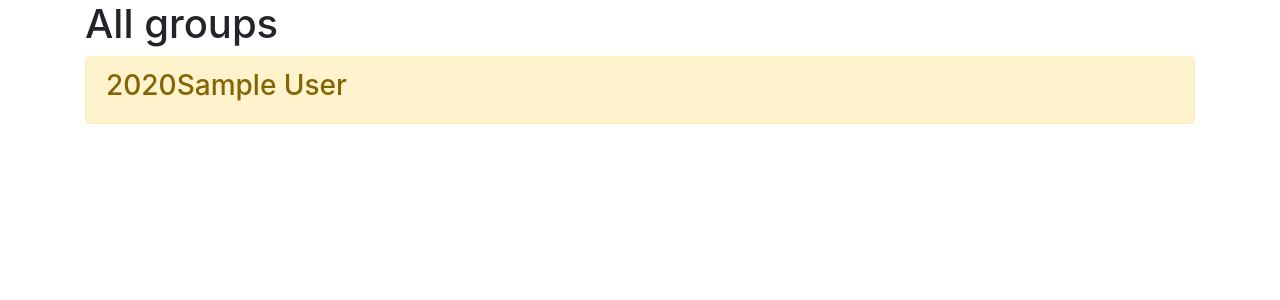
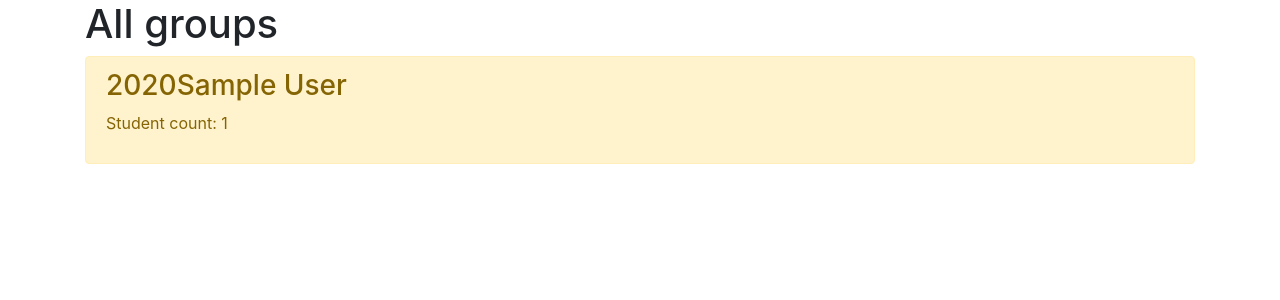
Before and after one commit to irinakulinich3712/english_for_kids, a Django app: page /groups/ in a window 1280 px wide. Shown: the top 300 px of the page. Run offline with Django 3.2, Linux system fonts and the light colour scheme; tables that the repository leaves empty hold one stand-in row (values such as "Sample post"); some libraries are stand-ins or nearby versions.

Commit message:
Update all_groups.html
Updated template for the all groups page to display the student count field

```diff
--- a/english_courses/main/templates/main/all_groups.html
+++ b/english_courses/main/templates/main/all_groups.html
@@ -7,6 +7,7 @@
 {% for el in groups %}
 <div class="alert alert-warning mt-2">
     <h3>{{ el.year }}{{ el.name }}</h3>
+    <p>Student count: {{ el.student_count }}</p>
 </div>
 {% endfor %}
 {% else %}
```
